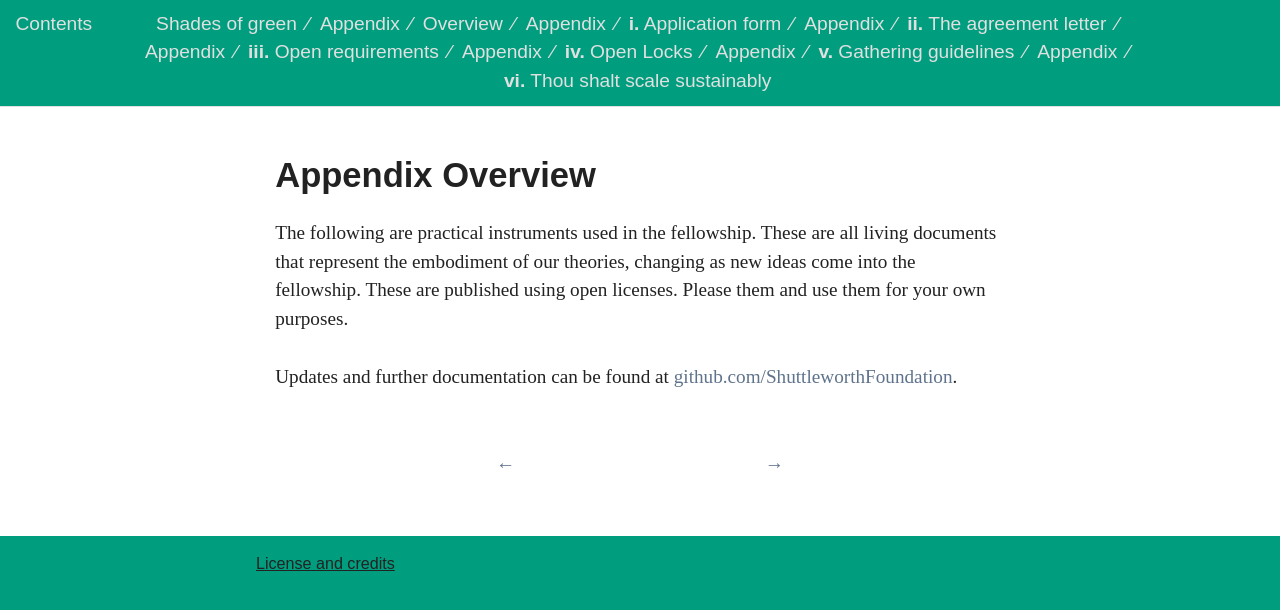
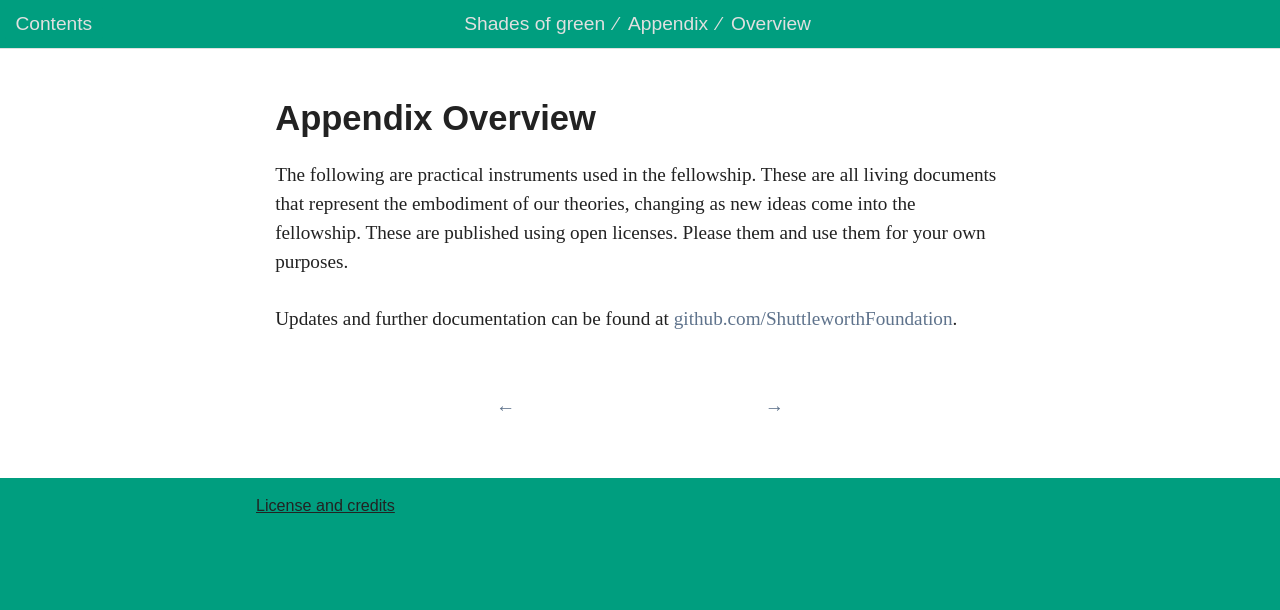
Before and after one commit to ShuttleworthFoundation/shuttleworth-foundation-shades-of-green, a Jekyll site: the page built from book/text/50-01-appendix.md, in a window 1280 px wide. Shown: the top 610 px of the page. Built offline with Jekyll 4.4.1, drawn with Linux system fonts in a browser that asks for light colours; part of the change alters nothing that is shown.

Commit message:
Update meta for changes to markdown

```diff
--- a/_data/meta.yml
+++ b/_data/meta.yml
@@ -96,81 +96,87 @@ works:
           - "06-19"
           - "50-00-appendix-opener"
           - "50-01-appendix"
-          - "50-02-references"
+          - "50-02-appendix-application-form"
+          - "50-03-appendix-agreement-letter"
+          - "50-04-appendix-open-requirements"
+          - "50-05-appendix-open-locks"
+          - "50-06-appendix-gathering-guidelines"
+          - "50-07-appendix-scale-sustainably"
+          - "60-00-references"
         toc: # For each menu item, include at least label and file. Optionally add id (for deep linking) and children.
           - label: "Reconsider everything"
             id: "1-reconsider-everything"
             children:
-              - label: "**01.** Our stance"
+              - label: "**01** Our stance"
                 file: "01-01"
                 id: "01-our-stance"
-              - label: "**02.** Our story, our principles"
+              - label: "**02** Our story, our principles"
                 file: "01-02"
                 id: "02-our-story-our-principles"
-              - label: "**03.** In practice"
+              - label: "**03** In practice"
                 file: "01-03"
                 id: "03-in-practice"
-              - label: "**04.** With people"
+              - label: "**04** With people"
                 file: "01-04"
                 id: "04-with-people"
-              - label: "**05.** Through open"
+              - label: "**05** Through open"
                 file: "01-05"
                 id: "05-through-open"
           - label: "Towards a shared power"
             id: "2-towards-a-shared-power"
             children:
-              - label: "**06.** Sharing power"
+              - label: "**06** Sharing power"
                 file: "02-06"
                 id: "06-sharing-power"
-              - label: "**07.** Open is power"
+              - label: "**07** Open is power"
                 file: "02-07"
                 id: "07-open-is-power"
-              - label: "**08.** Culture of Community"
+              - label: "**08** Culture of Community"
                 file: "02-08"
                 id: "08-culture-of-community"
-              - label: "**09.** Community means co-ownership"
+              - label: "**09** Community means co-ownership"
                 file: "02-09"
                 id: "09-community-means-coownership"
           - label: "True fellowship"
             id: "3-true-fellowship"
             children:
-              - label: "**10.** Who is a fellow?"
+              - label: "**10** Who is a fellow?"
                 file: "03-10"
                 id: "10-who-is-a-fellow"
-              - label: "**11.** Connecting"
+              - label: "**11** Connecting"
                 file: "03-11"
                 id: "11-connecting"
-              - label: "**12.** Reaching agreement"
+              - label: "**12** Reaching agreement"
                 file: "03-12"
                 id: "12-reaching-agreement"
-              - label: "**13.** Working together"
+              - label: "**13** Working together"
                 file: "03-13"
                 id: "13-working-together"
-              - label: "**14.** Taking the long view"
+              - label: "**14** Taking the long view"
                 file: "03-14"
                 id: "14-taking-the-long-view"
           - label: "Nurturing community"
             id: "4-nurturing-community"
             children:
-              - label: "**15.** A marriage of misfits"
+              - label: "**15** A marriage of misfits"
                 file: "04-15"
                 id: "15-a-marriage-of-misfits"
-              - label: "**16.** Gathering together"
+              - label: "**16** Gathering together"
                 file: "04-16"
                 id: "16-gathering-together"
-              - label: "**17.** Once a fellow, Always A Fellow"
+              - label: "**17** Once a fellow, Always A Fellow"
                 file: "04-17"
                 id: "17-once-a-fellow-always-a-fellow"
           - label: "Funding the future"
             id: "5-funding-the-future"
             children:
-              - label: "**18.** The $5m challenge"
+              - label: "**18** The $5m challenge"
                 file: "05-18"
                 id: "18-the-$5m-challenge"
           - label: "Epilogue"
             id: "6-epilogue"
             children:
-              - label: "**19.** Shades of green"
+              - label: "**19** Shades of green"
                 file: "06-19"
                 id: "19-shades-of-green"
           - label: "Appendix"
@@ -178,35 +184,32 @@ works:
               - label: "Overview"
                 file: "50-01-appendix"
                 id: "overview"
-              - label: "**i.** Application form"
-                file: "50-01-appendix"
+              - label: "**i** Application form"
+                file: "50-02-appendix"
                 id: "i-application-form"
-              - label: "**ii.** The agreement letter"
-                file: "50-01-appendix"
+              - label: "**ii** The agreement letter"
+                file: "50-03-appendix"
                 id: "ii-the-agreement-letter"
-              - label: "**iii.** Open requirements"
-                file: "50-01-appendix"
+              - label: "**iii** Open requirements"
+                file: "50-04-appendix"
                 id: "iii-open-requirements"
-              - label: "**iv.** Open Locks"
-                file: "50-01-appendix"
+              - label: "**iv** Open Locks"
+                file: "50-05-appendix"
                 id: "iv-open-locks"
-              - label: "**v.** Gathering guidelines"
-                file: "50-01-appendix"
+              - label: "**v** Gathering guidelines"
+                file: "50-06-appendix"
                 id: "v-gathering-guidelines"
-              - label: "**vi.** Thou shalt scale sustainably"
-                file: "50-01-appendix"
+              - label: "**vi** Thou shalt scale sustainably"
+                file: "50-07-appendix"
                 id: "vi-though-shalt-scale-sustainably"
           - label: "References"
-            file: "50-02-references"
+            file: "60-00-references"
       web:
         date: "" # YYYY-MM-DD e.g. publication date or last revision
         format: "Digital online" # e.g. Paperback, Digital download, Digital online
         identifier: "" # e.g. ISBN or UUID
         image: "cover.jpg"
         files:
-          - "index"
-          - "0-1-titlepage"
-          - "0-2-copyright"
           - "0-3-contents"
           - "0-4-about"
           # - "01-00"
@@ -236,91 +239,89 @@ works:
           - "06-19"
           # - "50-00-appendix-opener"
           - "50-01-appendix"
-          - "50-02-references"
+          - "50-02-appendix-application-form"
+          - "50-03-appendix-agreement-letter"
+          - "50-04-appendix-open-requirements"
+          - "50-05-appendix-open-locks"
+          - "50-06-appendix-gathering-guidelines"
+          - "50-07-appendix-scale-sustainably"
+          - "60-00-references"
         nav: # For each menu item, include at least label and file. Optionally add id (for deep linking) and children.
-          - label: "Frontmatter"
-            children:
-              - label: "Cover"
-                file: "index"
-              - label: "Title page"
-                file: "0-1-titlepage"
-              - label: "Copyright"
-                file: "0-2-copyright"
           - label: "Contents"
             file: "0-3-contents"
           - label: "Reconsider everything"
             id: "1-reconsider-everything"
             children:
-              - label: "**01.** Our stance"
+              - label: "**01** Our stance"
                 file: "01-01"
                 id: "01-our-stance"
-              - label: "**02.** Our story, our principles"
+              - label: "**02** Our story, our principles"
                 file: "01-02"
                 id: "02-our-story-our-principles"
-              - label: "**03.** In practice"
+              - label: "**03** In practice"
                 file: "01-03"
                 id: "03-in-practice"
-              - label: "**04.** With people"
+              - label: "**04** With people"
                 file: "01-04"
                 id: "04-with-people"
-              - label: "**05.** Through open"
+              - label: "**05** Through open"
                 file: "01-05"
                 id: "05-through-open"
           - label: "Towards a shared power"
             id: "2-towards-a-shared-power"
             children:
-              - label: "**06.** Sharing power"
+              - label: "**06** Sharing power"
                 file: "02-06"
                 id: "06-sharing-power"
-              - label: "**07.** Open is power"
+              - label: "**07** Open is power"
                 file: "02-07"
                 id: "07-open-is-power"
-              - label: "**08.** Culture of Community"
+              - label: "**08** Culture of Community"
                 file: "02-08"
                 id: "08-culture-of-community"
-              - label: "**09.** Community means co-ownership"
+              - label: "**09** Community means co-ownership"
                 file: "02-09"
                 id: "09-community-means-coownership"
           - label: "True fellowship"
             id: "3-true-fellowship"
             children:
-              - label: "**10.** Who is a fellow?"
+              - label: "**10** Who is a fellow?"
                 file: "03-10"
                 id: "10-who-is-a-fellow"
-              - label: "**11.** Connecting"
+              - label: "**11** Connecting"
                 file: "03-11"
                 id: "11-connecting"
-              - label: "**12.** Reaching agreement"
+              - label: "**12** Reaching agreement"
                 file: "03-12"
                 id: "12-reaching-agreement"
-              - label: "**13.** Working together"
+              - label: "**13** Working together"
                 file: "03-13"
                 id: "13-working-together"
-              - label: "**14.** Taking the long view"
+              - label: "**14** Taking the long view"
                 file: "03-14"
                 id: "14-taking-the-long-view"
           - label: "Nurturing community"
             id: "4-nurturing-community"
             children:
-              - label: "**15.** A marriage of misfits"
+              - label: "**15** A marriage of misfits"
                 file: "04-15"
                 id: "15-a-marriage-of-misfits"
-              - label: "**16.** Gathering together"
+              - label: "**16** Gathering together"
                 file: "04-16"
                 id: "16-gathering-together"
-              - label: "**17.** Once a fellow, Always A Fellow"
+              - label: "**17** Once a fellow, Always A Fellow"
                 file: "04-17"
                 id: "17-once-a-fellow-always-a-fellow"
           - label: "Funding the future"
             id: "5-funding-the-future"
             children:
-              - label: "**18.** The $5m challenge"
+              - label: "**18** The $5m challenge"
                 file: "05-18"
                 id: "18-the-$5m-challenge"
           - label: "Epilogue"
             id: "6-epilogue"
             children:
-              - label: "**19.** Shades of green"
+              - label: "**19** Shades of green"
                 file: "06-19"
                 id: "19-shades-of-green"
           - label: "Appendix"
@@ -328,26 +329,127 @@ works:
               - label: "Overview"
                 file: "50-01-appendix"
                 id: "overview"
-              - label: "**i.** Application form"
-                file: "50-01-appendix"
+              - label: "**i** Application form"
+                file: "50-02-appendix"
                 id: "i-application-form"
-              - label: "**ii.** The agreement letter"
-                file: "50-01-appendix"
+              - label: "**ii** The agreement letter"
+                file: "50-03-appendix"
                 id: "ii-the-agreement-letter"
-              - label: "**iii.** Open requirements"
-                file: "50-01-appendix"
+              - label: "**iii** Open requirements"
+                file: "50-04-appendix"
                 id: "iii-open-requirements"
-              - label: "**iv.** Open Locks"
-                file: "50-01-appendix"
+              - label: "**iv** Open Locks"
+                file: "50-05-appendix"
                 id: "iv-open-locks"
-              - label: "**v.** Gathering guidelines"
-                file: "50-01-appendix"
+              - label: "**v** Gathering guidelines"
+                file: "50-06-appendix"
                 id: "v-gathering-guidelines"
-              - label: "**vi.** Thou shalt scale sustainably"
-                file: "50-01-appendix"
+              - label: "**vi** Thou shalt scale sustainably"
+                file: "50-07-appendix"
                 id: "vi-though-shalt-scale-sustainably"
           - label: "References"
-            file: "50-02-references"
+            file: "60-00-references"
+        toc: # For each menu item, include at least label and file. Optionally add id (for deep linking) and children.
+          - label: "Reconsider everything"
+            id: "1-reconsider-everything"
+            children:
+              - label: "**01** Our stance"
+                file: "01-01"
+                id: "01-our-stance"
+              - label: "**02** Our story, our principles"
+                file: "01-02"
+                id: "02-our-story-our-principles"
+              - label: "**03** In practice"
+                file: "01-03"
+                id: "03-in-practice"
+              - label: "**04** With people"
+                file: "01-04"
+                id: "04-with-people"
+              - label: "**05** Through open"
+                file: "01-05"
+                id: "05-through-open"
+          - label: "Towards a shared power"
+            id: "2-towards-a-shared-power"
+            children:
+              - label: "**06** Sharing power"
+                file: "02-06"
+                id: "06-sharing-power"
+              - label: "**07** Open is power"
+                file: "02-07"
+                id: "07-open-is-power"
+              - label: "**08** Culture of Community"
+                file: "02-08"
+                id: "08-culture-of-community"
+              - label: "**09** Community means co-ownership"
+                file: "02-09"
+                id: "09-community-means-coownership"
+          - label: "True fellowship"
+            id: "3-true-fellowship"
+            children:
+              - label: "**10** Who is a fellow?"
+                file: "03-10"
+                id: "10-who-is-a-fellow"
+              - label: "**11** Connecting"
+                file: "03-11"
+                id: "11-connecting"
+              - label: "**12** Reaching agreement"
+                file: "03-12"
+                id: "12-reaching-agreement"
+              - label: "**13** Working together"
+                file: "03-13"
+                id: "13-working-together"
+              - label: "**14** Taking the long view"
+                file: "03-14"
+                id: "14-taking-the-long-view"
+          - label: "Nurturing community"
+            id: "4-nurturing-community"
+            children:
+              - label: "**15** A marriage of misfits"
+                file: "04-15"
+                id: "15-a-marriage-of-misfits"
+              - label: "**16** Gathering together"
+                file: "04-16"
+                id: "16-gathering-together"
+              - label: "**17** Once a fellow, Always A Fellow"
+                file: "04-17"
+                id: "17-once-a-fellow-always-a-fellow"
+          - label: "Funding the future"
+            id: "5-funding-the-future"
+            children:
+              - label: "**18** The $5m challenge"
+                file: "05-18"
+                id: "18-the-$5m-challenge"
+          - label: "Epilogue"
+            id: "6-epilogue"
+            children:
+              - label: "**19** Shades of green"
+                file: "06-19"
+                id: "19-shades-of-green"
+          - label: "Appendix"
+            children:
+              - label: "Overview"
+                file: "50-01-appendix"
+                id: "overview"
+              - label: "**i** Application form"
+                file: "50-02-appendix"
+                id: "i-application-form"
+              - label: "**ii** The agreement letter"
+                file: "50-03-appendix"
+                id: "ii-the-agreement-letter"
+              - label: "**iii** Open requirements"
+                file: "50-04-appendix"
+                id: "iii-open-requirements"
+              - label: "**iv** Open Locks"
+                file: "50-05-appendix"
+                id: "iv-open-locks"
+              - label: "**v** Gathering guidelines"
+                file: "50-06-appendix"
+                id: "v-gathering-guidelines"
+              - label: "**vi** Thou shalt scale sustainably"
+                file: "50-07-appendix"
+                id: "vi-though-shalt-scale-sustainably"
+          - label: "References"
+            file: "60-00-references"
         start-page: "0-3-contents" # At which file should users start reading?
         contents-page: "0-3-contents" # Your contents-page file, if you have one.
       epub:
```
